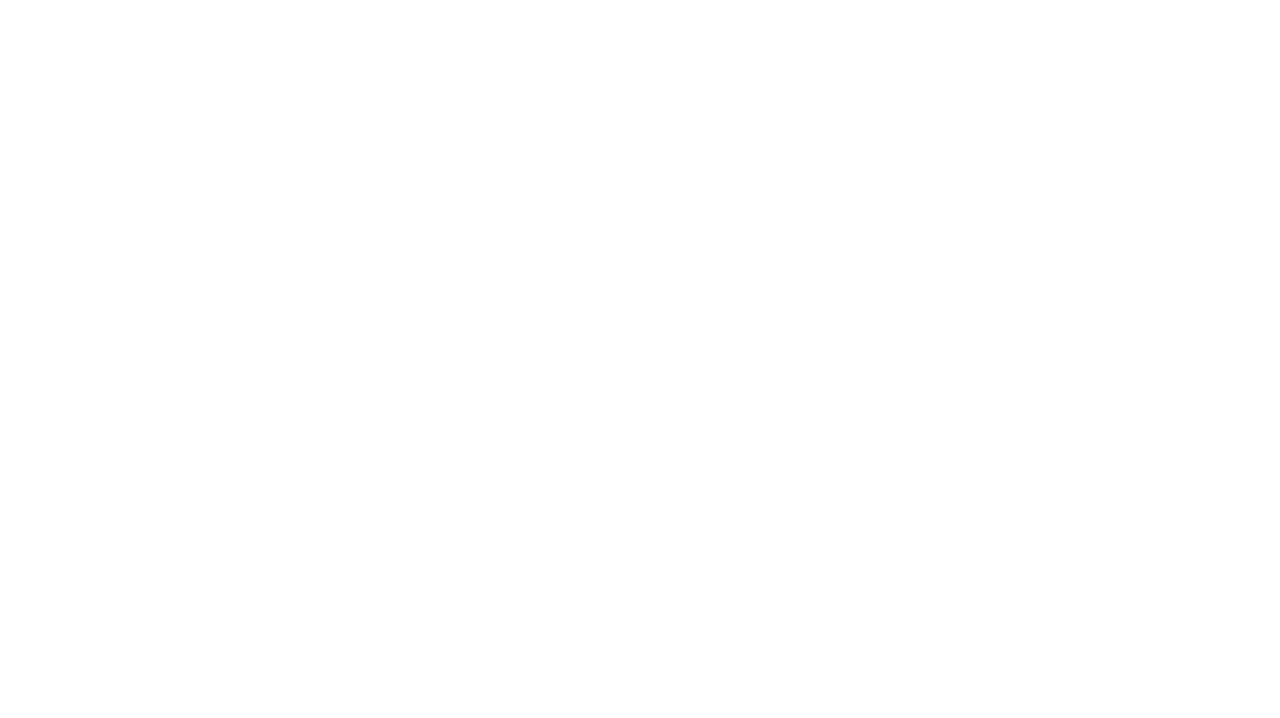
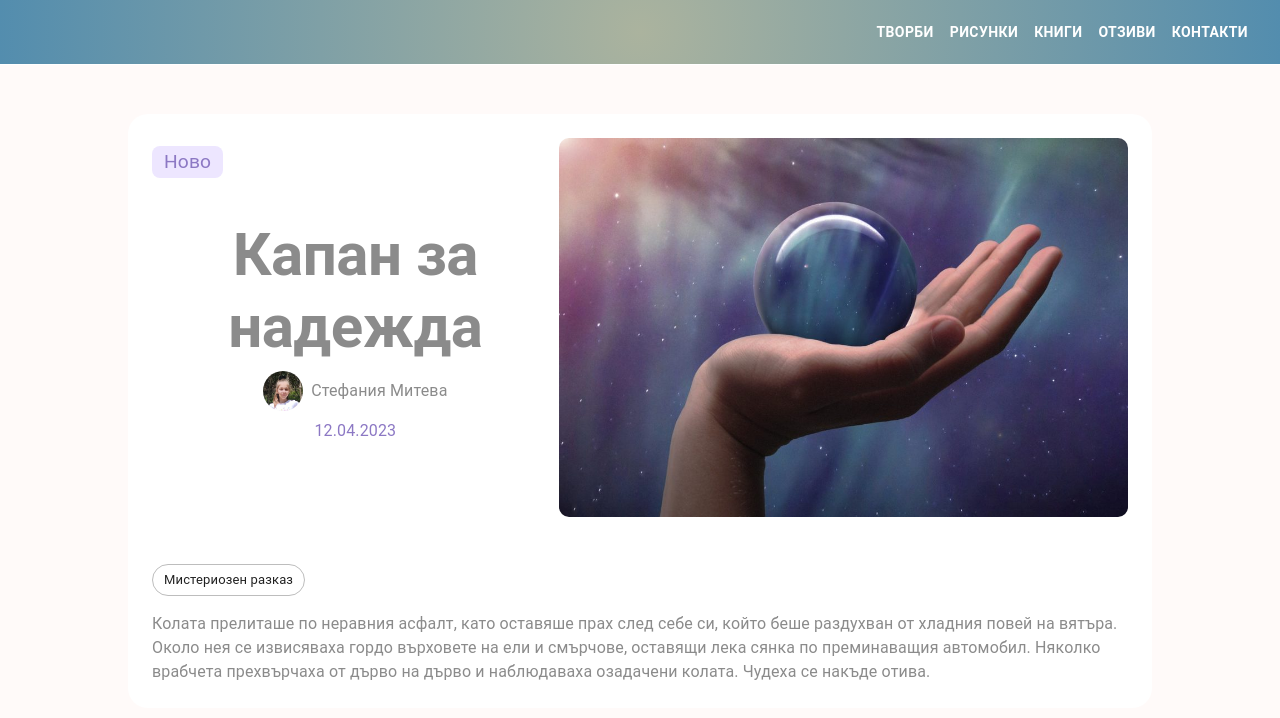
Before and after one commit to mitevdimitar/stefi-miteva, a React (Create React App) app: page /stories/1 in a window 1280 px wide. Before the commit this address had no page. Shown: the top 718 px of the page. Built offline with nearby package versions, Linux system fonts and the light colour scheme.

Commit message:
create detailed story page

```diff
--- a/src/components/Navigation.tsx
+++ b/src/components/Navigation.tsx
@@ -6,17 +6,19 @@ import Books from '../pages/Books';
 import Feedback from '../pages/Feedback';
 import Contacts from '../pages/Contacts';
 import About from '../pages/About';
+import Story from '../pages/Story';
 
 export default function Navigation() {
   return (
     <Router>
       <Routes>
-        <Route path="/stories" element={<Stories />} />
         <Route path="/illustrations" element={<Illustrations />} />
         <Route path="/books" element={<Books />} />
         <Route path="/feedback" element={<Feedback />} />
         <Route path="/contacts" element={<Contacts />} />
         <Route path="/about" element={<About />} />
+        <Route path="/stories" element={<Stories />} />
+        <Route path="/stories/:id" element={<Story />} />
         <Route path="/" element={<Home />} />
       </Routes>
     </Router>
--- /dev/null
+++ b/src/pages/Story.tsx
@@ -0,0 +1,96 @@
+import Layout from '../components/Layout';
+import { Avatar, Chip, Grid, Typography } from '@mui/material';
+
+function Story() {
+  return (
+    <Layout isHome={false}>
+      <Grid
+        container
+        sx={{
+          background: 'white',
+          height: 'fit-content',
+          borderRadius: 5,
+          color: '#8b8b8b',
+        }}
+        p={3}
+      >
+        <Grid container>
+          <Grid
+            item
+            xs={5}
+            sx={{
+              display: 'flex',
+              flexDirection: 'column',
+              justifyContent: 'center',
+              position: 'relative',
+            }}
+          >
+            <Typography
+              align="center"
+              mb={1}
+              variant="h2"
+              sx={{ fontWeight: '600' }}
+            >
+              Капан за надежда
+            </Typography>
+            <Grid container alignItems="center" justifyContent="center">
+              <Avatar
+                alt="Stefi"
+                src={require('../img/stefi_avatar.jpg')}
+                //sx={{ width: 40, height: 34 }}
+              />
+              <Typography variant="body1" ml={1}>
+                Стефания Митева
+              </Typography>
+            </Grid>
+            <Typography
+              align="center"
+              mt={1}
+              sx={{
+                color: '#8C78C4',
+                wdith: '100%',
+              }}
+            >
+              12.04.2023
+            </Typography>
+            <Chip
+              label="Ново"
+              sx={{
+                backgroundColor: '#EDE6FF',
+                color: '#8C78C4',
+                borderRadius: '8px',
+                marginBottom: 1,
+                marginTop: 1,
+                position: 'absolute',
+                top: 0,
+                left: 0,
+                fontSize: '1.2rem',
+              }}
+            />
+          </Grid>
+          <Grid item xs={7}>
+            <img
+              src={require('../img/globe.jpeg')}
+              alt="Story image"
+              style={{ width: '-webkit-fill-available', borderRadius: 10 }}
+            />
+          </Grid>
+        </Grid>
+        <Grid container mt={5}>
+          <Chip variant="outlined" label="Мистериозен разказ" />
+        </Grid>
+        <Grid container mt={2}>
+          <Typography>
+            Колата прелиташе по неравния асфалт, като оставяше прах след себе
+            си, който беше раздухван от хладния повей на вятъра. Около нея се
+            извисяваха гордо върховете на ели и смърчове, оставящи лека сянка по
+            преминаващия автомобил. Няколко врабчета прехвърчаха от дърво на
+            дърво и наблюдаваха озадачени колата. Чудеха се накъде отива.
+          </Typography>
+        </Grid>
+      </Grid>
+    </Layout>
+  );
+}
+
+export default Story;
```
Also changed, not shown: src/img/stefi_avatar.jpg (added).
